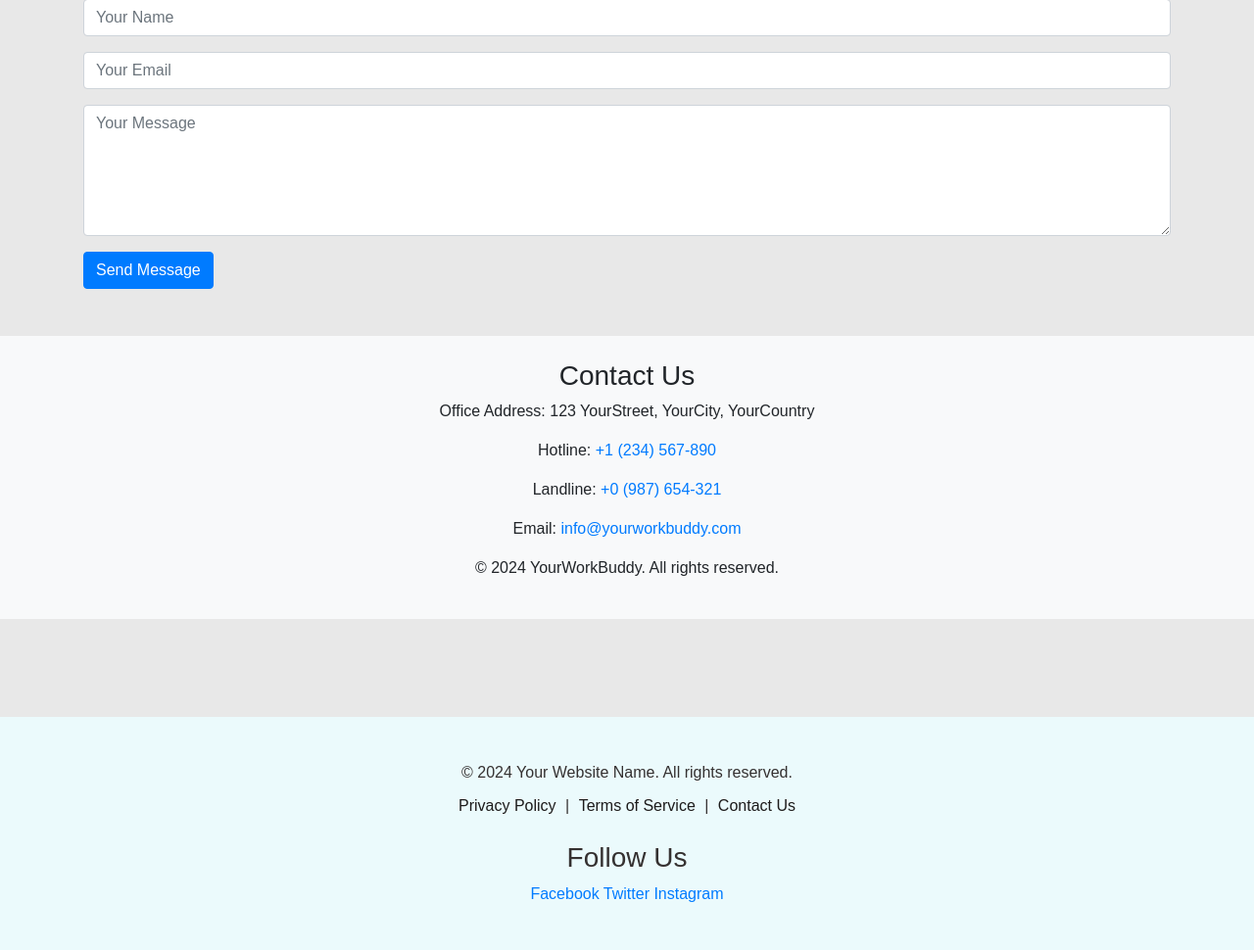
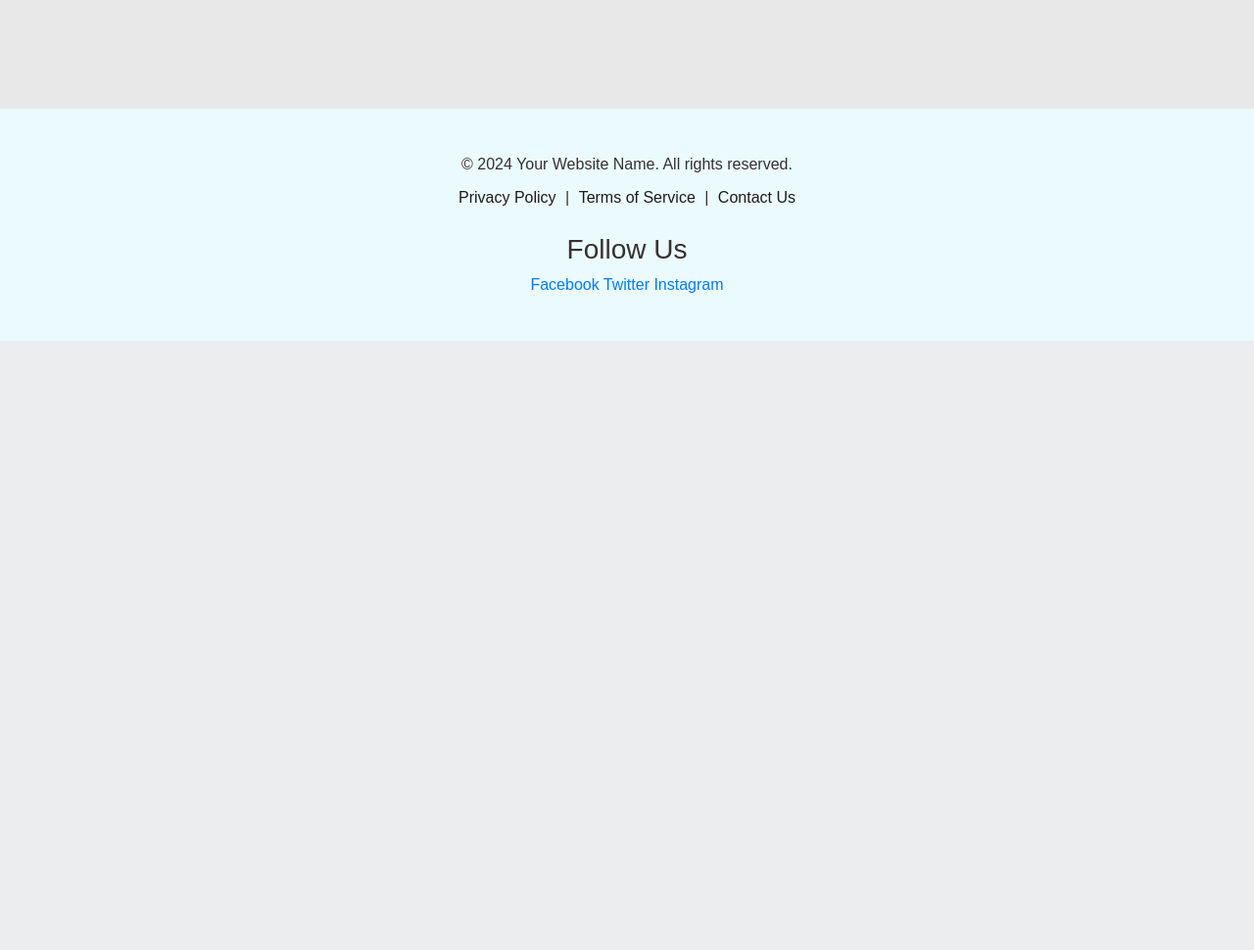
Before and after one commit to Israt-Rochona/your-work-buddy, a Django app: page /about_us/ in a window 1280 px wide. Shown: the part 799-1769 px from the top of the page at 98% size. After the commit the page ends 1147 px from the top, so only its background shows below. Run offline with Django 5.2, Linux system fonts and the light colour scheme; some libraries are stand-ins or nearby versions.

Commit message:
about us

```diff
--- a/template/services/About_us.html
+++ b/template/services/About_us.html
@@ -2,51 +2,6 @@
 {% load static %}
 {% block content %}
 
-
-
-    <!-- Header Section -->
-    <header class="d-flex justify-content-between align-items-center p-3 bg-light">
-        <div class="d-flex align-items-center">
-            <img src="../resources/logo-color.png" alt="Logo" class="logo me-3">
-            <nav>
-                <ul class="list-unstyled d-flex mb-0">
-                    <li class="me-3"><a href="Home.html" class="nav-link">Home</a></li>
-                    <li class="me-3"><a href="#about" class="nav-link">About</a></li>
-                    <li><a href="#contact" class="nav-link">Contact</a></li>
-                </ul>
-            </nav>
-        </div>
-        <div>
-            <a href="#loginModal" class="text-decoration-none">Log In</a>
-            <img src="../resources/user.png" alt="User Icon" class="user-icon ms-2" style="width: 30px; height: 30px;">
-        </div>
-    </header>
-
-    <!-- Login Modal -->
-    <div class="modal fade" id="loginModal" tabindex="-1" aria-labelledby="loginModalLabel" aria-hidden="true">
-        <div class="modal-dialog">
-            <div class="modal-content">
-                <div class="modal-header">
-                    <h5 class="modal-title" id="loginModalLabel">Log In</h5>
-                    <button type="button" class="btn-close" data-bs-dismiss="modal" aria-label="Close"></button>
-                </div>
-                <div class="modal-body">
-                    <form class="modal-form">
-                        <div class="mb-3">
-                            <label for="username" class="form-label">Username:</label>
-                            <input type="text" id="username" name="username" class="form-control" required>
-                        </div>
-                        <div class="mb-3">
-                            <label for="password" class="form-label">Password:</label>
-                            <input type="password" id="password" name="password" class="form-control" required>
-                        </div>
-                        <button type="submit" class="btn btn-primary">Log In</button>
-                    </form>
-                    <p class="mt-3">Don't have an account? <a href="signup.html" class="text-decoration-none">Sign up</a></p>
-                </div>
-            </div>
-        </div>
-    </div>
 
     <!-- Main Content -->
     <main>
@@ -79,27 +34,4 @@
             </form>
         </section>
     </main>
-
-    <!-- Footer Section -->
-    <footer class="bg-light py-4">
-        <div class="container text-center">
-            <h3>Contact Us</h3>
-            <p>Office Address: 123 YourStreet, YourCity, YourCountry</p>
-            <p>Hotline: <a href="tel:+1234567890">+1 (234) 567-890</a></p>
-            <p>Landline: <a href="tel:+0987654321">+0 (987) 654-321</a></p>
-            <p>Email: <a href="mailto:info@yourworkbuddy.com">info@yourworkbuddy.com</a></p>
-        </div>
-        <div class="container text-center mt-3">
-            <p>&copy; 2024 YourWorkBuddy. All rights reserved.</p>
-        </div>
-    </footer>
-
-    <!-- Bootstrap JS and dependencies (for modal and other features) -->
-    <script src="https://cdn.jsdelivr.net/npm/@popperjs/core@2.11.6/dist/umd/popper.min.js" integrity="sha384-oBqDVmMz4fnFO9gyb2BXaJf6ksmRlE4N3E2f0I+6gzW9EXRf8l6t+jiRe5nG7y3a" crossorigin="anonymous"></script>
-    <script src="https://cdn.jsdelivr.net/npm/bootstrap@5.3.1/dist/js/bootstrap.min.js" integrity="sha384-pzjw8f+ua7Kw1TIq0H5Lk5pjwAOB6it5Vnpz6uETQ5zvZ8zTUKebftZ3w5PONj5r" crossorigin="anonymous"></script>
-
-
-
-
-
 {% endblock %}
```
Also changed, not shown: db.sqlite3.
